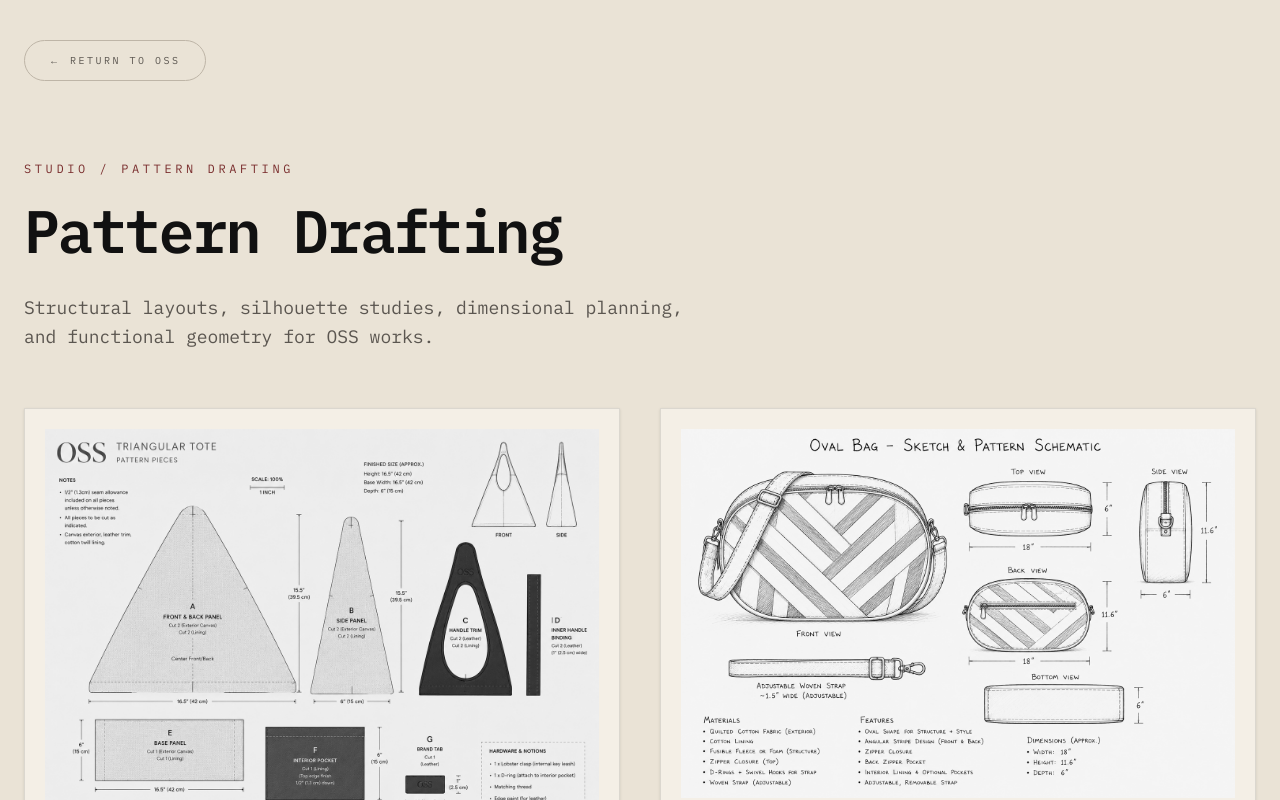
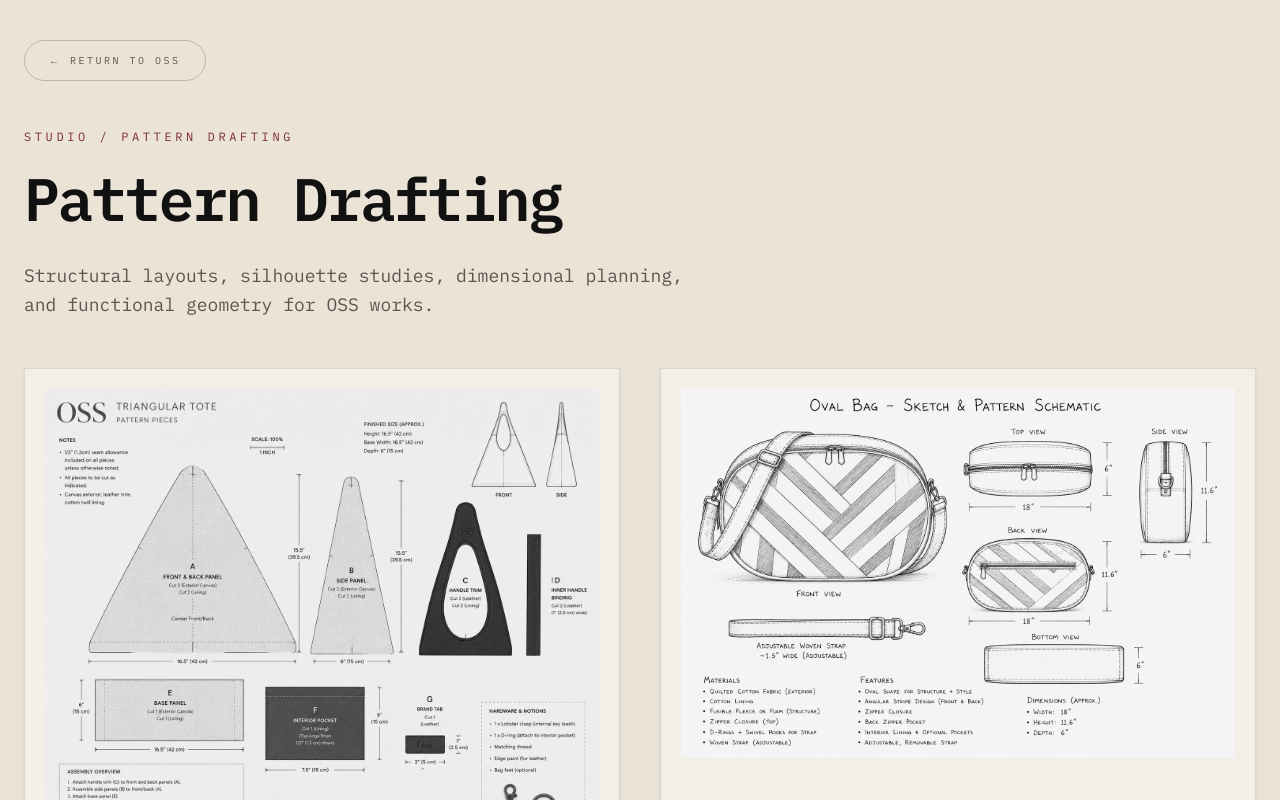
Before and after one commit to coyazo/odd-stitch-studio, a Next.js app: page /studio/patterns in a window 1280 px wide. Shown: the top 800 px of the page. Built offline with nearby package versions, Linux system fonts and the light colour scheme.

Commit message:
padding updated 2

```diff
--- a/app/studio/construction/page.js
+++ b/app/studio/construction/page.js
@@ -19,7 +19,7 @@ export default function ConstructionPage() {
   </a>
 </div>
       {/* HEADER */}
-      <section className="max-w-7xl mx-auto px-6 pt-20 pb-14">
+      <section className="max-w-7xl mx-auto px-6 pt-12 pb-12">
         <p className="uppercase tracking-[0.3em] text-[#7A2E2E] text-xs mb-6">
           Studio / Construction
         </p>
--- a/app/studio/patterns/page.js
+++ b/app/studio/patterns/page.js
@@ -17,7 +17,7 @@ export default function PatternDraftingPage() {
 </div>
 
       {/* HEADER */}
-      <section className="max-w-7xl mx-auto px-6 pt-20 pb-14">
+      <section className="max-w-7xl mx-auto px-6 pt-12 pb-12">
         <p className="uppercase tracking-[0.3em] text-[#7A2E2E] text-xs mb-6">
           Studio / Pattern Drafting
         </p>
--- a/app/studio/textiles/page.js
+++ b/app/studio/textiles/page.js
@@ -25,7 +25,7 @@ export default function TextilePage() {
   </a>
 </div>
       {/* HEADER */}
-      <section className="max-w-7xl mx-auto px-6 pt-20 pb-14">
+      <section className="max-w-7xl mx-auto px-6 pt-12 pb-12">
         <p className="uppercase tracking-[0.35em] text-[#7A2E2E] text-xs mb-6">
           Studio / Textile Exploration
         </p>
--- a/app/works/page.js
+++ b/app/works/page.js
@@ -87,7 +87,7 @@ export default function WorksPage() {
 </div>
       {/* HEADER */}
       <section className="border-b border-[#D6CFC2]">
-        <div className="max-w-7xl mx-auto px-6 pt-20 pb-14">
+        <div className="max-w-7xl mx-auto px-6 pt-12 pb-12">
           <p className="uppercase tracking-[0.35em] text-[#7A2E2E] text-xs mb-6">
             OSS Registry
           </p>
```
